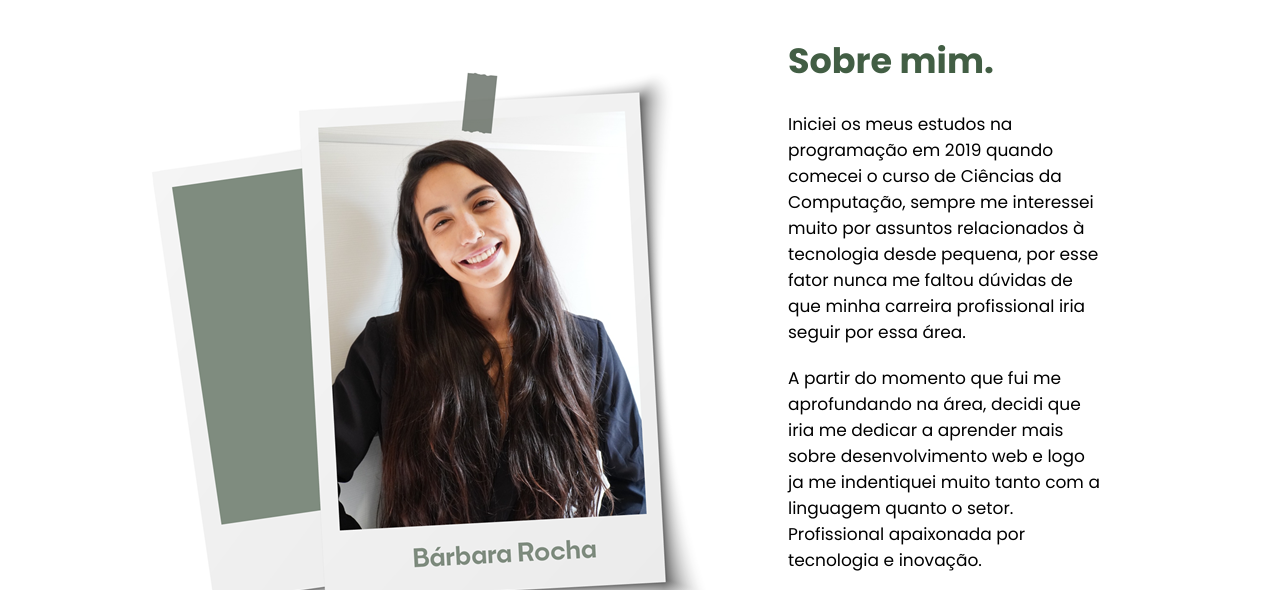
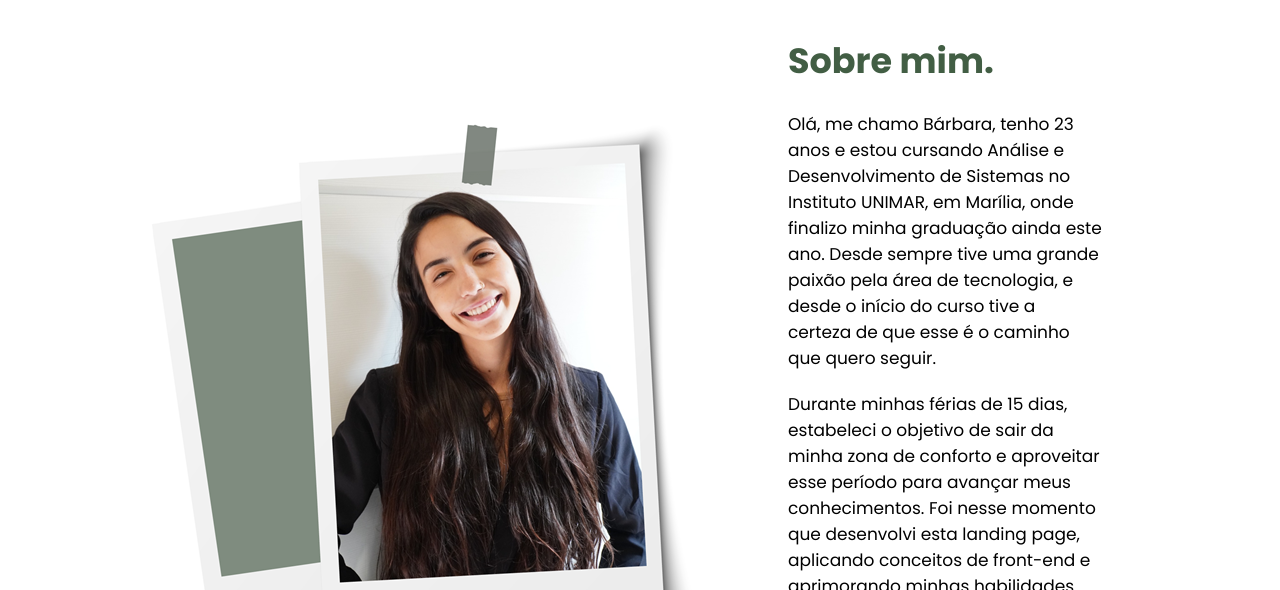
Before and after one commit to Barbararrocha/Portfolio, a plain HTML site: page index.html in a window 1280 px wide. Shown: the part 671-1261 px from the top of the page. Drawn offline with nearby package versions, Linux system fonts and the light colour scheme.

Commit message:
Atualiza index.html com as últimas mudanças

```diff
--- a/index.html
+++ b/index.html
@@ -71,8 +71,8 @@
 
                     <div class="txt-sobre">
                         <h1>Sobre mim.</h1>
-                        <p>Iniciei os meus estudos na programação em 2019 quando comecei o curso de Ciências da Computação, sempre me interessei muito por assuntos relacionados à tecnologia desde pequena, por esse fator nunca me faltou dúvidas de que minha carreira profissional iria seguir por essa área.</p>
-                        <p>A partir do momento que fui me aprofundando na área, decidi que iria me dedicar a aprender mais sobre desenvolvimento web e logo ja me indentiquei muito tanto com a linguagem quanto o setor. <span>Profissional apaixonada por tecnologia e inovação</span>.</p>
+                        <p>Olá, me chamo Bárbara, tenho 23 anos e estou cursando Análise e Desenvolvimento de Sistemas no Instituto UNIMAR, em Marília, onde finalizo minha graduação ainda este ano. Desde sempre tive uma grande paixão pela área de tecnologia, e desde o início do curso tive a certeza de que esse é o caminho que quero seguir. </p>
+                        <p>Durante minhas férias de 15 dias, estabeleci o objetivo de sair da minha zona de conforto e aproveitar esse período para avançar meus conhecimentos. Foi nesse momento que desenvolvi esta landing page, aplicando conceitos de front-end e aprimorando minhas habilidades. Essa experiência me ajudou a ganhar mais confiança e motivação para continuar evoluindo na área.</span>.</p>
 
                         <div class="btn-social">
                             <a href="https://www.linkedin.com/in/b%C3%A1rbara-rocha-66b3a1220/" target="_blank"><button><i class="bi bi-linkedin"></i></button></a>
```
